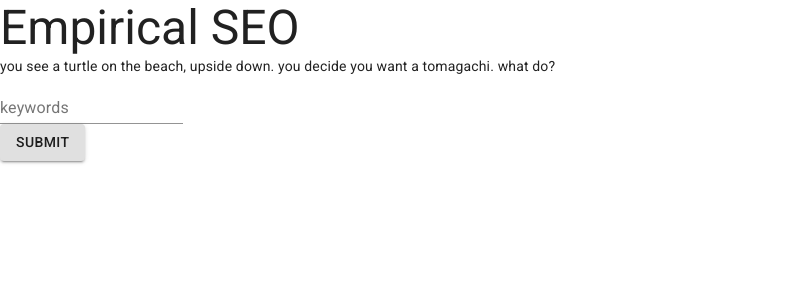
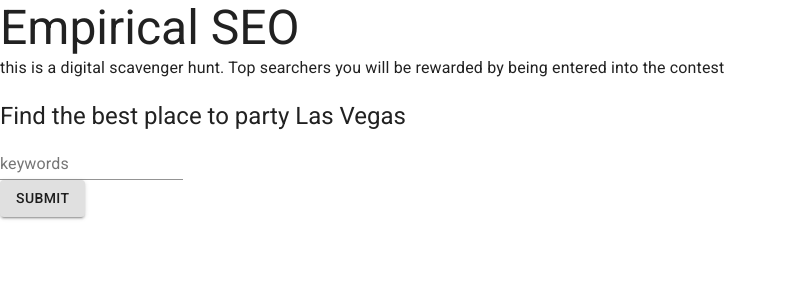
Before and after one commit to noconsulate/empirical-seo, a Next.js app: page /survey in a window 1280 px wide. Shown: the top 300 px of the page, without its empty margins (0-787 px from the left). Built offline with nearby package versions, Linux system fonts and the light colour scheme.

Commit message:
copy by austin

```diff
--- a/pages/survey.js
+++ b/pages/survey.js
@@ -9,8 +9,12 @@ const Survey = props => {
       <Typography variant='h3'>
         Empirical SEO
       </Typography>
-      <Typography variant='body'>
-        you see a turtle on the beach, upside down. you decide you want a tomagachi. what do?
+      <Typography variant='body1'>
+        this is a digital scavenger hunt. Top searchers you will be rewarded by being entered into the contest
+      </Typography>
+      <br />
+      <Typography variant='h5'>
+        Find the best place to party Las Vegas
       </Typography>
       <form noValidate autoComplete='off'>
         <TextField label='keywords' /> <br />
```
Also changed, not shown: 1 other file (tests, documents, lock files or other folders).
